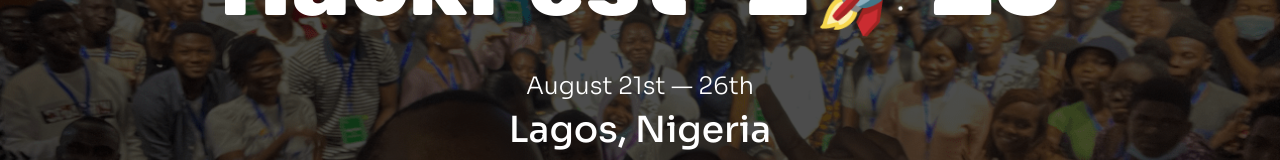
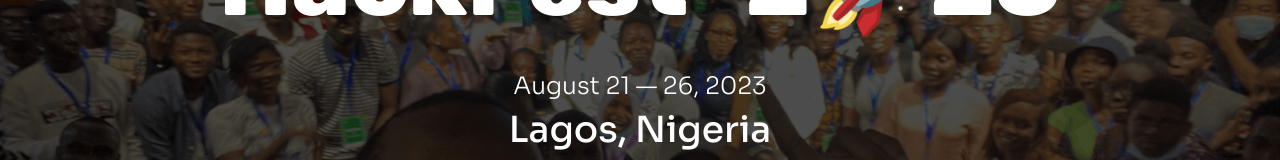
Before and after one commit to GenZtechies/gzt-hackfest, a Next.js app: page /2023 in a window 1280 px wide. Shown: the part 262-422 px from the top of the page. Built offline with nearby package versions, Linux system fonts and the light colour scheme.

Commit message:
chore: date update

```diff
--- a/pages/2023/index.tsx
+++ b/pages/2023/index.tsx
@@ -33,7 +33,7 @@ export default function Home() {
                     </h2>
 
                     <div className="flex flex-col justify-center space-y-2">
-                        <h3 className="text-center text-xl md:text-2xl font-sora font-light text-white">August 21st &mdash; 26th</h3>
+                        <h3 className="text-center text-xl md:text-2xl font-sora font-light text-white">August 21 &mdash; 26, 2023</h3>
                         <h3 className="text-center text-3xl md:text-4xl font-sora font-medium text-white">Lagos, Nigeria</h3>
                     </div>
 
```
